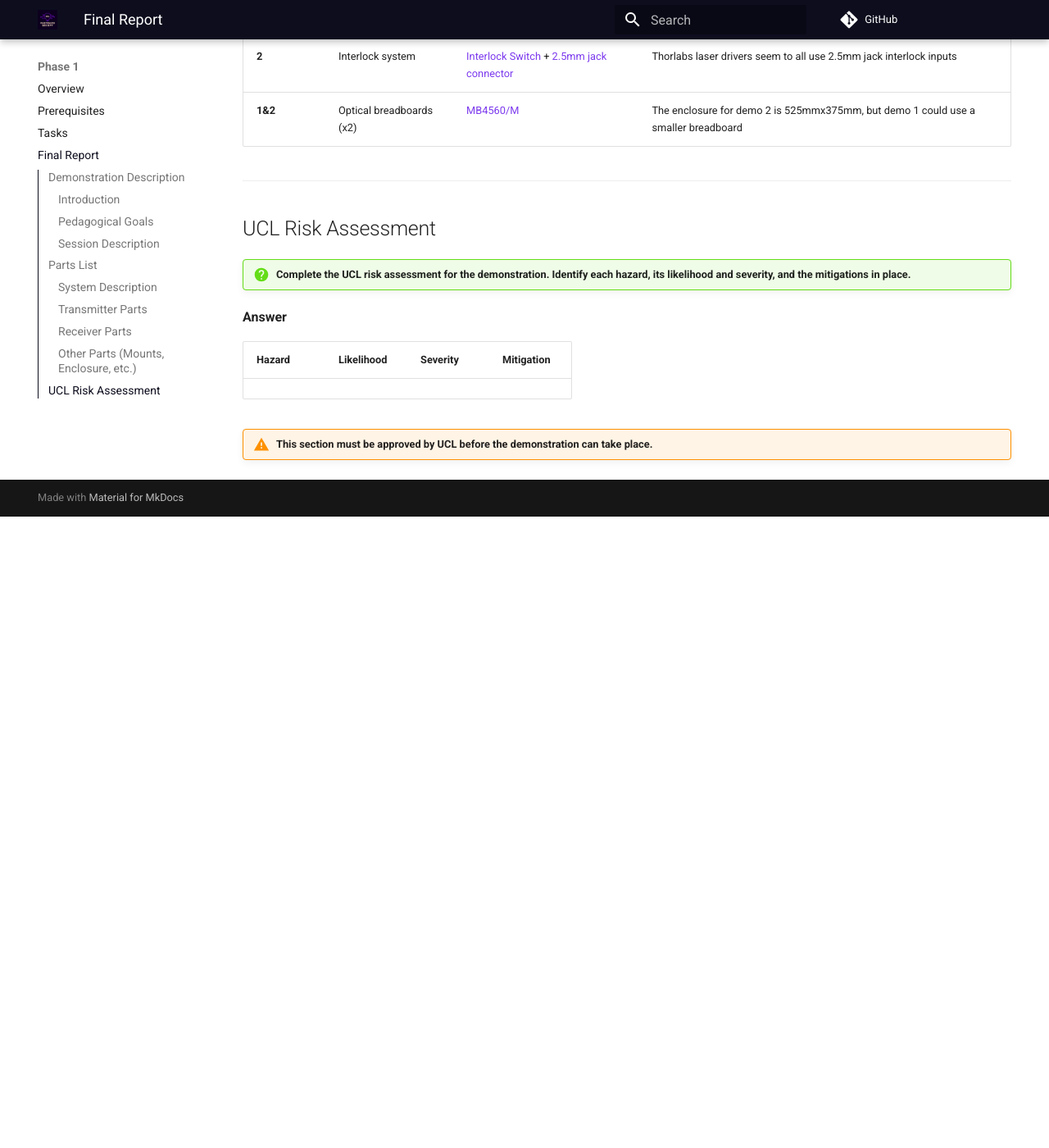
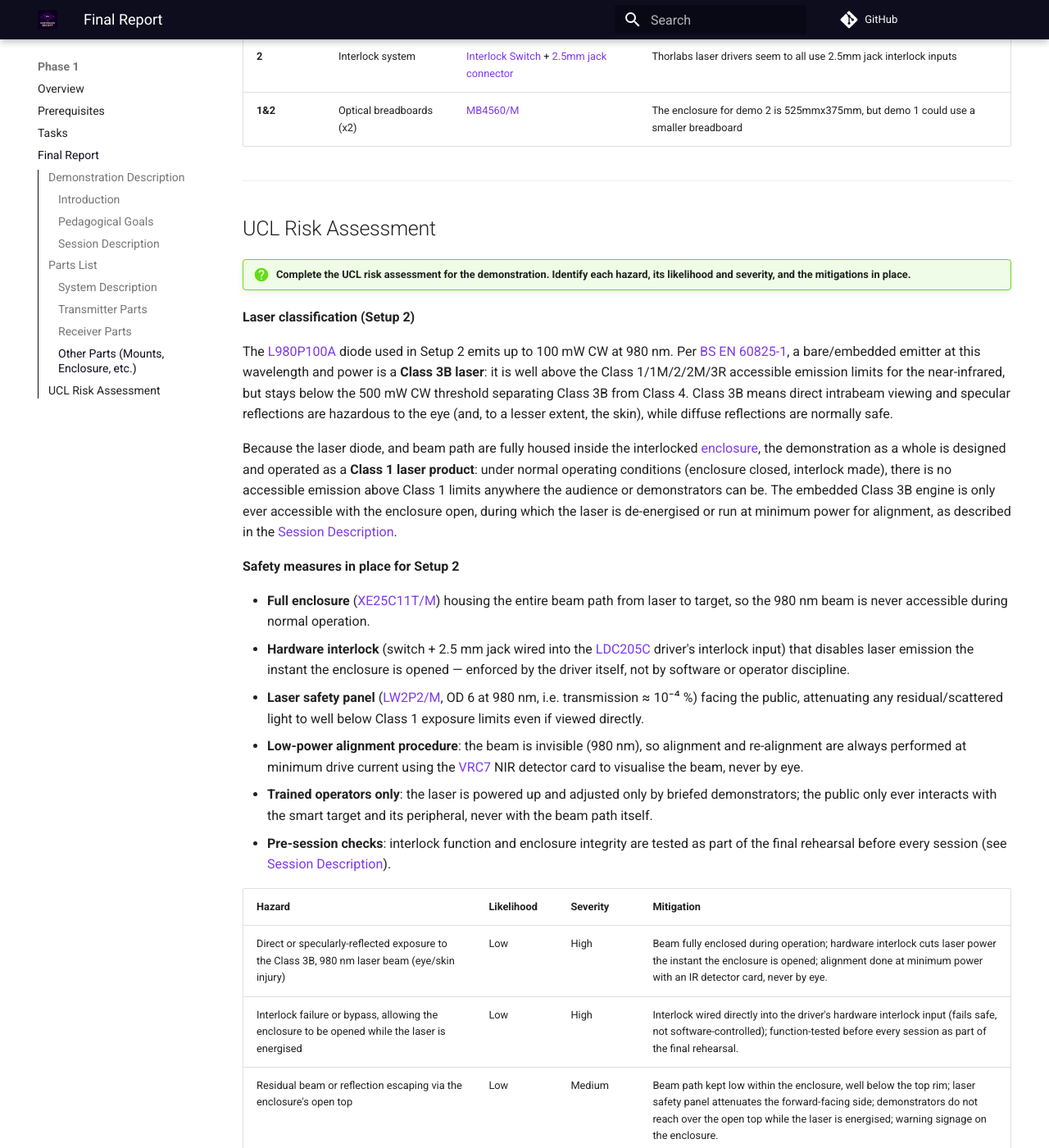
Before and after one commit to UCL-Photonics-Society/UCLightcommands, an MkDocs documentation site: the page built from docs/phase1/final-report.md, in a window 1280 px wide and 1400 px high, scrolled down 4505 px. Shown: the whole window at 82% size. Built offline with MkDocs 1.6.1 and Material for MkDocs 9.7.7, drawn with Linux system fonts in a browser that asks for light colours; comment, search, counter and statistics services are not loaded; before the commit the page ends 5135 px from its top, so only the background shows below that; some of the changed text lies outside the part shown.

Commit message:
docs: preliminary laser safety assessment

```diff
--- a/docs/phase1/final-report.md
+++ b/docs/phase1/final-report.md
@@ -153,10 +153,32 @@
 
 !!! question "Complete the UCL risk assessment for the demonstration. Identify each hazard, its likelihood and severity, and the mitigations in place."
 
-**Answer**
+
+**Laser classification (Setup 2)**
+
+The [L980P100A](L980P100A) diode used in Setup 2 emits up to 100 mW CW at 980 nm. Per [BS EN 60825-1](https://www.gov.uk/government/publications/laser-radiation-safety-advice/laser-radiation-safety-advice#fn:2), a bare/embedded emitter at this wavelength and power is a **Class 3B laser**: it is well above the Class 1/1M/2/2M/3R accessible emission limits for the near-infrared, but stays below the 500 mW CW threshold separating Class 3B from Class 4. Class 3B means direct intrabeam viewing and specular reflections are hazardous to the eye (and, to a lesser extent, the skin), while diffuse reflections are normally safe.
+
+Because the laser diode, and beam path are fully housed inside the interlocked [enclosure](#other-parts-mounts-enclosure-etc), the demonstration as a whole is designed and operated as a **Class 1 laser product**: under normal operating conditions (enclosure closed, interlock made), there is no accessible emission above Class 1 limits anywhere the audience or demonstrators can be. The embedded Class 3B engine is only ever accessible with the enclosure open, during which the laser is de-energised or run at minimum power for alignment, as described in the [Session Description](#session-description).
+
+**Safety measures in place for Setup 2**
+
+- **Full enclosure** ([XE25C11T/M](https://www.thorlabs.com/item/XE25C11T_M)) housing the entire beam path from laser to target, so the 980 nm beam is never accessible during normal operation.
+- **Hardware interlock** (switch + 2.5 mm jack wired into the [LDC205C](https://www.thorlabs.com/item/LDC205C) driver's interlock input) that disables laser emission the instant the enclosure is opened — enforced by the driver itself, not by software or operator discipline.
+- **Laser safety panel** ([LW2P2/M](https://www.thorlabs.com/item/LW1P2_M), OD 6 at 980 nm, i.e. transmission ≈ 10⁻⁴ %) facing the public, attenuating any residual/scattered light to well below Class 1 exposure limits even if viewed directly.
+- **Low-power alignment procedure**: the beam is invisible (980 nm), so alignment and re-alignment are always performed at minimum drive current using the [VRC7](https://www.thorlabs.com/item/VRC7) NIR detector card to visualise the beam, never by eye.
+- **Trained operators only**: the laser is powered up and adjusted only by briefed demonstrators; the public only ever interacts with the smart target and its peripheral, never with the beam path itself.
+- **Pre-session checks**: interlock function and enclosure integrity are tested as part of the final rehearsal before every session (see [Session Description](#session-description)).
 
 | Hazard | Likelihood | Severity | Mitigation |
 |--------|-----------|---------|------------|
-| | | | |
+| Direct or specularly-reflected exposure to the Class 3B, 980 nm laser beam (eye/skin injury) | Low | High | Beam fully enclosed during operation; hardware interlock cuts laser power the instant the enclosure is opened; alignment done at minimum power with an IR detector card, never by eye. |
+| Interlock failure or bypass, allowing the enclosure to be opened while the laser is energised | Low | High | Interlock wired directly into the driver's hardware interlock input (fails safe, not software-controlled); function-tested before every session as part of the final rehearsal. |
+| Residual beam or reflection escaping via the enclosure's open top | Low | Medium | Beam path kept low within the enclosure, well below the top rim; laser safety panel attenuates the forward-facing side; demonstrators do not reach over the open top while the laser is energised; warning signage on the enclosure. |
+| Invisible (980 nm) beam causing unaware exposure during setup/alignment | Low | Medium | NIR detector card ([VRC7](https://www.thorlabs.com/item/VRC7)) used to visualise and align the beam at minimum power before any full-power operation; PPE (IR-rated laser safety eyewear) worn during alignment. |
+| Electric shock or fire from mains-powered laser/LED drivers, amplifier, and oscilloscope | Low | Medium | Only PAT-tested Thorlabs/lab bench equipment used; cables routed and strain-relieved away from foot traffic; all equipment powered down between sessions; no modification of mains wiring. |
+| Manual handling injury while lifting/mounting the optical breadboards and enclosure onto the Mobile Photonics Bike | Medium | Medium | Two-person lift for breadboards and enclosure; equipment secured to the bike's designed mounting points before travel; team briefed on manual handling technique beforehand. |
+| Trip or entanglement hazard from cabling and equipment in a public walkway | Medium | Low | Cables routed behind the breadboards and taped down; demonstration area kept clear of the public path; demonstrators stationed at each setup throughout the session. |
+| Unsupervised public contact with laser hardware or its enclosure | Low | Medium | Enclosure keeps all laser hardware inaccessible to the public; a demonstrator is present at Setup 2 at all times; public interaction limited to the peripherals outside the enclosure. |
+| Eye exposure to the visible LED beam in Setup 1 | Low | Low | LED (Class 1/2 equivalent, well below laser AELs); beam intentionally aimed away from the public; brief, supervised exposure only. |
 
 !!! warning "This section must be approved by UCL before the demonstration can take place."
```
